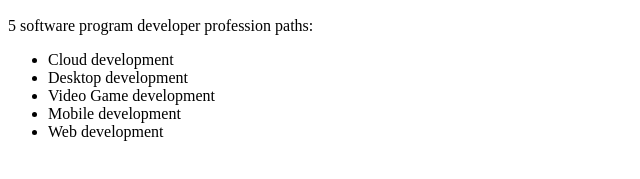
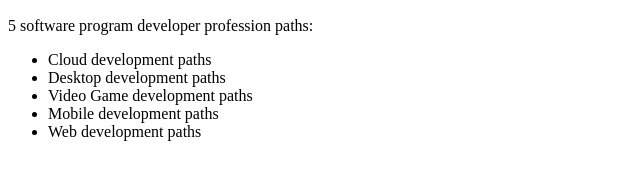
Before and after one commit to acciojob/development-paths-nandan881, a website: page main.html in a window 1280 px wide. Shown: the part 383-562 px from the top of the page, without its empty margins (0-640 px from the left). Drawn offline with Linux system fonts and the light colour scheme.

Commit message:
created a submission

```diff
--- a/main.html
+++ b/main.html
@@ -16,11 +16,11 @@
 
     <!-- Unordered list of development paths -->
     <ul>
-        <li>Cloud development</li>
-        <li>Desktop development</li>
-        <li>Video Game development</li>
-        <li>Mobile development</li>
-        <li>Web development</li>
+        <li>Cloud development paths</li>
+        <li>Desktop development paths</li>
+        <li>Video Game development paths</li>
+        <li>Mobile development paths</li>
+        <li>Web development paths</li>
     </ul>
 </body>
 </html>
```
